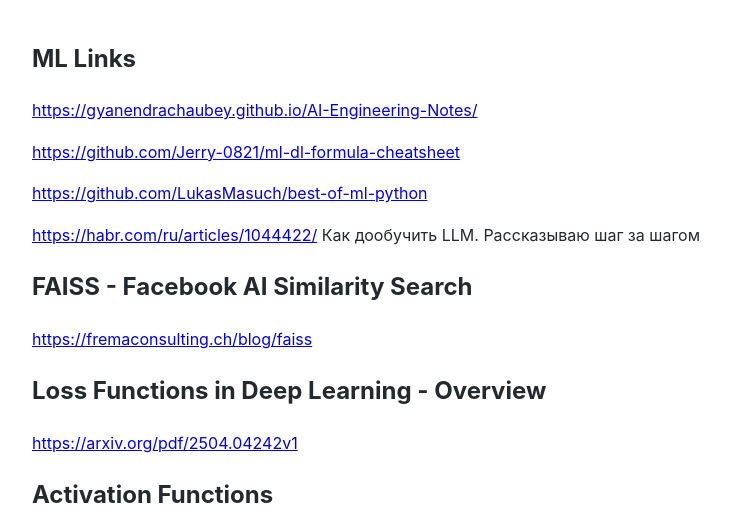
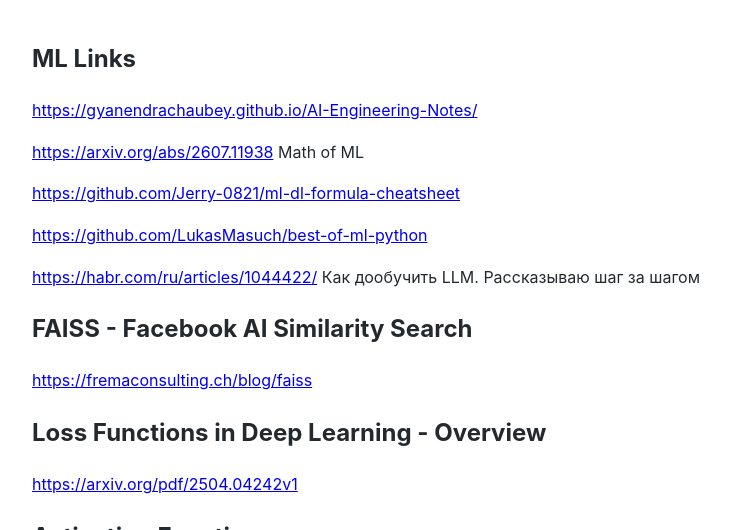
Before and after one commit to Michael-Lubinsky/michael-lubinsky.github.com, a Jekyll site: the page built from ml/mamba.md, in a window 1280 px wide and 900 px high, cut to the strip 0-530 px from the top of the window. Shown: the whole strip, without its empty margins (158-888 px from the left). Built offline with Jekyll 4.4.1, drawn with Linux system fonts in a browser that asks for light colours; our own code applies the rules of GitHub Pages for plain Markdown files.

Commit message:
Update mamba.md

```diff
--- a/ml/mamba.md
+++ b/ml/mamba.md
@@ -2,6 +2,8 @@
 
 
 <https://gyanendrachaubey.github.io/AI-Engineering-Notes/>
+
+<https://arxiv.org/abs/2607.11938> Math of ML
 
 <https://github.com/Jerry-0821/ml-dl-formula-cheatsheet>
 
```
